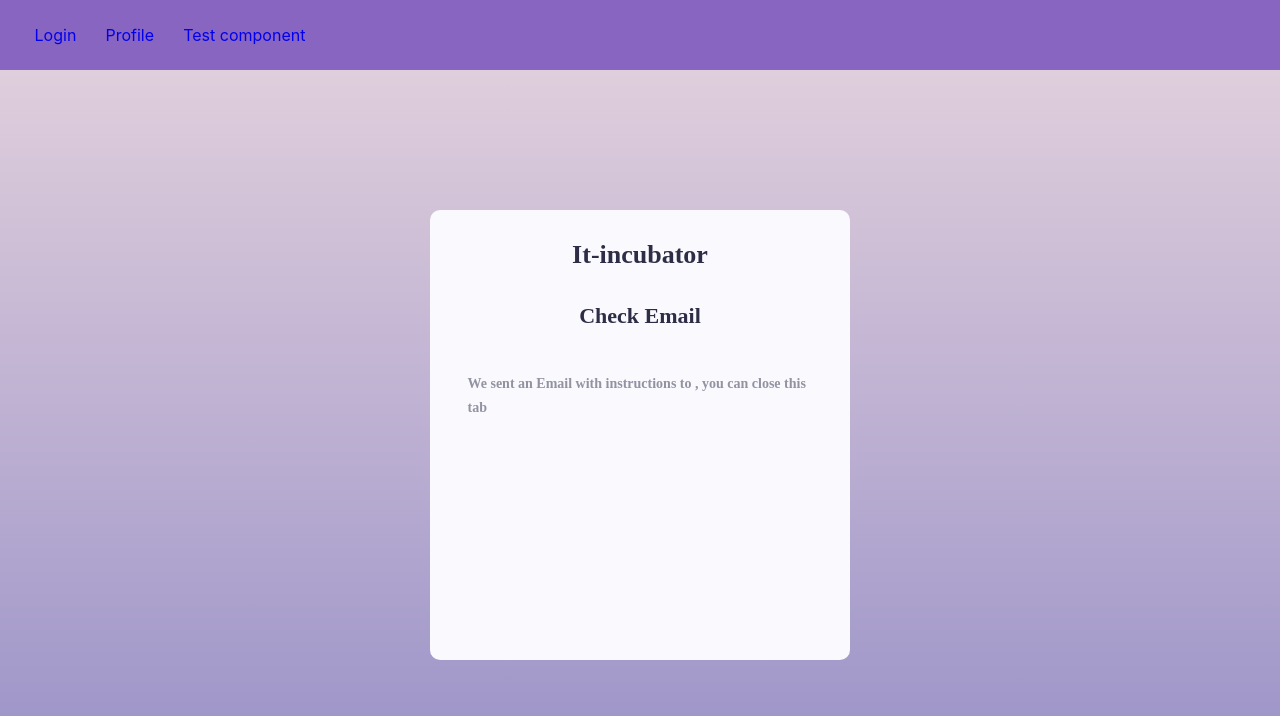
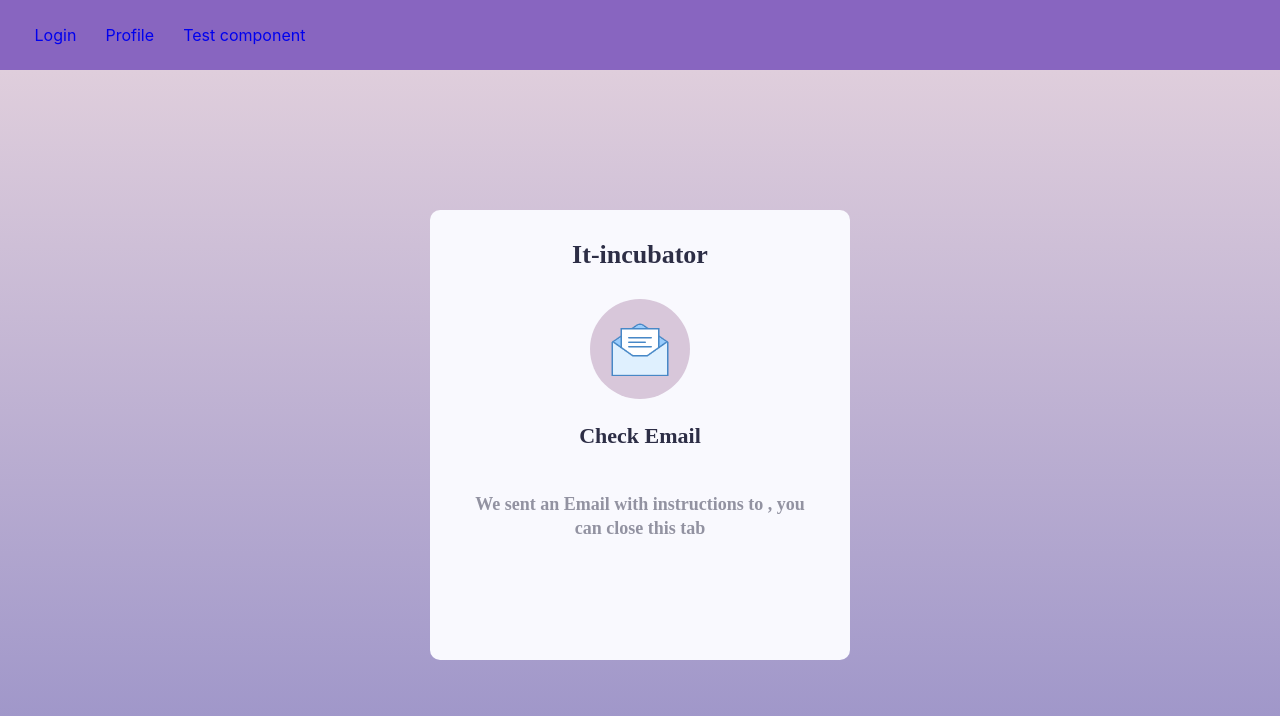
Before and after one commit to Evgeniy-92/cards-2-0, a React (Create React App) app: page /#/check-email in a window 1280 px wide. Shown: the top 716 px of the page. Built offline with nearby package versions, Linux system fonts and the light colour scheme.

Commit message:
added styles component CheckEmail.tsx

```diff
--- a/src/n2-features/f1-auth/a3-forget/f1-ui/CheckEmail.module.scss
+++ b/src/n2-features/f1-auth/a3-forget/f1-ui/CheckEmail.module.scss
@@ -31,16 +31,38 @@
         color: #2D2E46;
         margin-bottom: 10px;
     }
+
+    .iconBox {
+        width: 100px;
+        height: 100px;
+        background-color: #d8c7da;
+        border-radius: 50%;
+        overflow: hidden;
+        display: flex;
+        justify-content: center;
+        align-items: center;
+        margin-bottom: 20px;
+        .icon {
+            width: 60%;
+            height: 60%;
+            object-fit: cover;
+            object-position: center;
+        }
+
+    }
+
+
     .message {
         width: 345px;
         font-family: SF UI Display;
         font-style: normal;
         font-weight: 600;
-        font-size: 14px;
+        font-size: 18px;
         line-height: 24px;
         color: #2D2E46;
         opacity: 0.5;
         cursor: pointer;
         padding-top: 30px;
+        text-align: center;
     }
 }
--- a/src/n2-features/f1-auth/a3-forget/f1-ui/CheckEmail.tsx
+++ b/src/n2-features/f1-auth/a3-forget/f1-ui/CheckEmail.tsx
@@ -2,6 +2,7 @@ import {useSelector} from "react-redux";
 import {AppRootStateType} from "../../../../n1-main/m2-bll/store";
 import styles from "./CheckEmail.module.scss";
 import ContainerAuth from "../../../../n1-main/m1-ui/common/c4-containerAuth";
+import iconEmail from '../f4-image/icon.png'
 
 export const CheckEmail = () => {
     const email = useSelector<AppRootStateType, string>(state => state.recovery.email)
@@ -10,6 +11,9 @@ export const CheckEmail = () => {
             <div className={styles.container}>
                 <div className={styles.intro}>
                     <h1>It-incubator</h1>
+                    <div className={styles.iconBox}>
+                        <img className={styles.icon} src={iconEmail}/>
+                    </div>
                     <h3>Check Email</h3>
                     <div className={styles.message}>{`We sent an Email with instructions to ${email}, you can close this tab`}</div>
                 </div>
--- a/src/n2-features/f1-auth/a3-forget/f1-ui/ForgetPassword.module.scss
+++ b/src/n2-features/f1-auth/a3-forget/f1-ui/ForgetPassword.module.scss
@@ -46,7 +46,7 @@
     font-family: SF UI Display;
     font-style: normal;
     font-weight: 600;
-    font-size: 14px;
+    font-size: 18px;
     line-height: 24px;
     color: #2D2E46;
     opacity: 0.5;
```
Also changed, not shown: src/n2-features/f1-auth/a3-forget/f4-image/icon.png (added).
